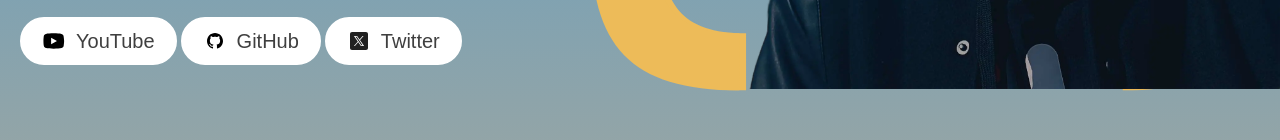
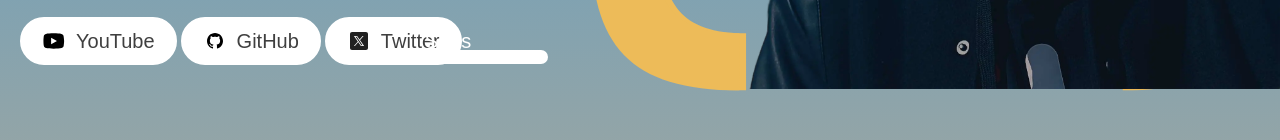
Before and after one commit to AgustinBeniteez/aboutmeAgus, a plain HTML site: page index.html in a window 1280 px wide. Shown: the part 637-777 px from the top of the page. Drawn offline with Linux system fonts and the light colour scheme.

Commit message:
img error

```diff
--- a/index.html
+++ b/index.html
@@ -45,6 +45,8 @@
                     </button>
                 </div>
             </div>
+
+            <button class="bajar"></button>
     </section>
 
     <section class="knowledge">
--- a/style.css
+++ b/style.css
@@ -155,3 +155,40 @@ img {
     position: relative;
   }
 }
+
+.bajar {
+  position: absolute;
+  bottom: 20px; /* Ajusta la posición del botón en la parte inferior de la sección */
+  left: 35%;
+  transform: translateX(-50%);
+  width: 200px;
+  height: 14px;
+  padding: 0px;
+  background-color: #ffffff; /* Cambia esto por el color de fondo deseado */
+  border: none;
+  cursor: pointer;
+  animation: subirBajar 2s infinite; /* Animación constante de subir y bajar */
+}
+
+.bajar::after {
+  content: "Skills";
+  display: block;
+  position: absolute;
+  top: -20px; /* Ajusta la posición del texto según tu preferencia */
+  left: 50%;
+  transform: translateX(-50%);
+  color: #fff; /* Cambia esto por el color del texto deseado */
+}
+
+/* Animación */
+@keyframes subirBajar {
+  0% {
+      bottom: 20px;
+  }
+  50% {
+      bottom: 25px; /* Ajusta la posición más alta durante la animación */
+  }
+  100% {
+      bottom: 20px;
+  }
+}
```
Also changed, not shown: imagenes/agus.png (added), 1 other file.
